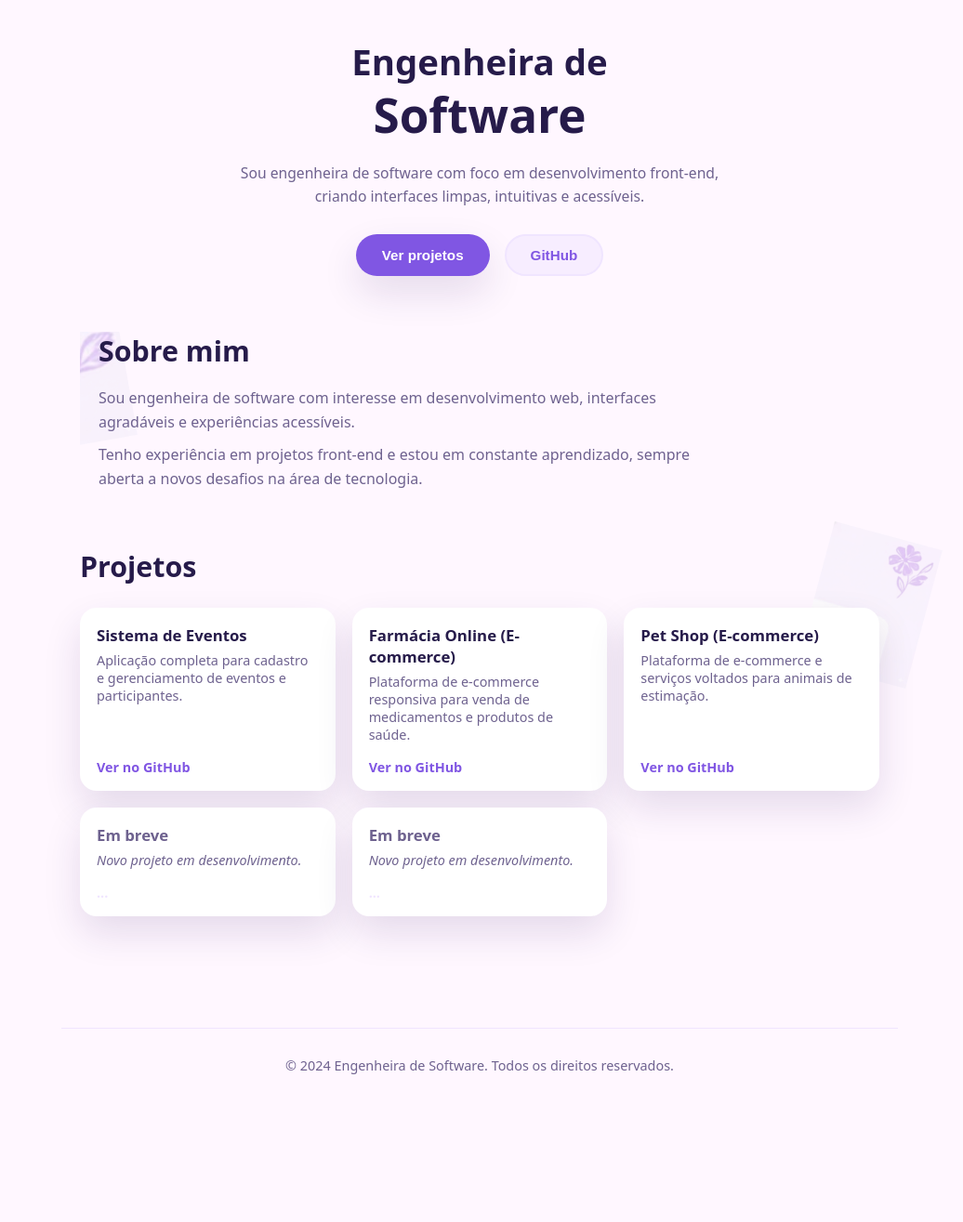
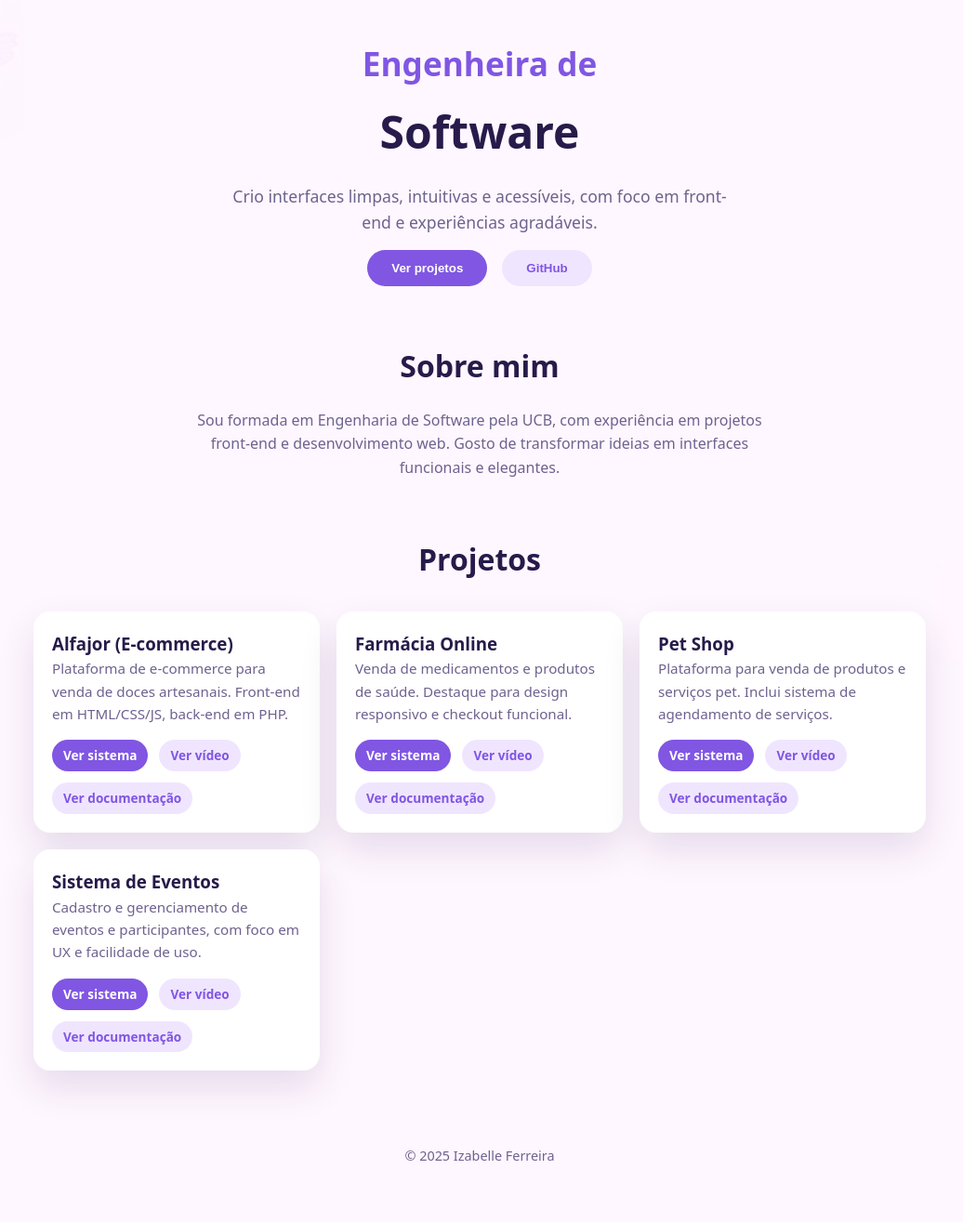
Before and after one commit to izabelle2023/portfolio, a PHP site: page /brfidelizafinal/ in a window 1280 px wide. Shown: the whole page at 93% size, without its empty margins (124-1160 px from the left). Before the commit the page ends 1156 px from the top, so only its background shows below. Run offline with PHP 8.4, Linux system fonts and the light colour scheme.

Commit message:
Atualiza HTML, CSS e JS do portfólio

```diff
--- a/css/portfolio.css
+++ b/css/portfolio.css
@@ -6,287 +6,217 @@
   --text-main: #261b4a;
   --text-muted: #6e628f;
   --radius-lg: 18px;
-  --radius-md: 14px;
   --shadow-soft: 0 18px 40px rgba(44, 18, 91, 0.12);
-  --font-main: system-ui, -apple-system, BlinkMacSystemFont, "Segoe UI", sans-serif;
+  --font-main: 'Poppins', system-ui, sans-serif;
 }
 
-*,
-*::before,
-*::after {
-  box-sizing: border-box;
+* {
   margin: 0;
   padding: 0;
+  box-sizing: border-box;
 }
 
 body {
-  min-height: 100vh;
+  background: var(--bg);
   font-family: var(--font-main);
-  background: var(--bg);
   color: var(--text-main);
-  /* Ajustes para garantir que o footer fique no final */
   display: flex;
-  flex-direction: column;
-  align-items: center;
+  justify-content: center;
+  line-height: 1.6;
+  position: relative;
 }
 
-.container {
+.flores {
+  position: fixed;
+  top: 0;
+  left: 0;
   width: 100%;
-  max-width: 900px;
-  padding: 40px 20px 60px;
-  flex-grow: 1; /* Permite que o container ocupe o espaço restante */
+  height: 100%;
+  background-image: url('img/flor.jpg'), url('img/flor_dois.jpg');
+  background-position: top left, bottom right; /* flores em cantos opostos */
+  background-repeat: no-repeat;
+  background-size: 150px, 150px; /* ajuste o tamanho como preferir */
+  opacity: 0.1; /* bem sutil, não distrai do conteúdo */
+  pointer-events: none; /* não atrapalha cliques */
+  z-index: -1; /* fica atrás do conteúdo */
 }
 
+/* CONTAINER */
+.container {
+  max-width: 1000px;
+  padding: 40px 20px;
+  z-index: 1;
+}
+
+/* HERO */
 .hero {
   text-align: center;
   margin-bottom: 60px;
 }
 
 .hero .tag {
-  font-size: 2.4rem;
+  font-size: 2.2rem;
   font-weight: 800;
-  color: var(--text-main);
+  color: var(--primary);
 }
 
 .hero h1 {
-  font-size: 3.2rem;
-  font-weight: 800;
-  color: var(--text-main);
-  margin-top: -4px;
+  font-size: 3rem;
+  margin: 8px 0;
 }
 
 .subtitle {
   max-width: 560px;
-  margin: 16px auto 28px;
+  margin: 16px auto;
   color: var(--text-muted);
-  line-height: 1.6;
-  font-size: 0.98rem;
+  font-size: 1.1rem;
 }
 
+/* BOTÕES */
 .hero-buttons {
   display: flex;
   justify-content: center;
   gap: 16px;
+  flex-wrap: wrap;
 }
 
 .btn {
   padding: 12px 26px;
   border-radius: 999px;
-  border: 2px solid transparent;
+  border: none;
   font-weight: 600;
-  font-size: 0.95rem;
   cursor: pointer;
-  transition: transform 0.15s ease, box-shadow 0.15s ease, background 0.15s ease,
-    color 0.15s ease, border-color 0.15s ease;
+  transition: all 0.3s ease;
 }
 
 .btn.primary {
   background: var(--primary);
-  color: white;
+  color: #fff;
+}
+
+.btn.primary:hover {
+  transform: translateY(-2px);
   box-shadow: var(--shadow-soft);
 }
 
-.btn.primary:hover {
-  transform: translateY(-1px);
-  box-shadow: 0 20px 45px rgba(44, 18, 91, 0.2);
-}
-
 .btn.ghost {
-  background: transparent;
+  background: var(--primary-soft);
   color: var(--primary);
-  border-color: var(--primary-soft);
-  background-color: #f7edff;
 }
 
 .btn.ghost:hover {
-  background-color: var(--primary-soft);
+  transform: translateY(-2px);
+  box-shadow: var(--shadow-soft);
 }
 
-section {
-  margin-top: 50px;
+/* SOBRE */
+.about {
+  text-align: center;
+  margin-bottom: 60px;
 }
 
-section h2 {
-  font-size: 1.9rem;
-  margin-bottom: 18px;
+.about h2 {
+  font-size: 2rem;
+  margin-bottom: 20px;
 }
 
 .about p {
   max-width: 650px;
+  margin: 12px auto;
   color: var(--text-muted);
-  line-height: 1.6;
-  margin-bottom: 10px;
+  font-size: 1rem;
 }
 
-/* Projetos */
+/* PROJETOS */
+.projects {
+  margin-bottom: 60px;
+}
+
 .projects h2 {
-  margin-bottom: 24px;
+  text-align: center;
+  font-size: 2rem;
+  margin-bottom: 30px;
 }
 
 .projects-grid {
   display: grid;
   gap: 18px;
-  /* CORREÇÃO para alinhar cards de alturas diferentes */
-  align-items: stretch;
 }
 
 @media (min-width: 720px) {
   .projects-grid {
-    grid-template-columns: repeat(3, minmax(0, 1fr));
-    align-items: stretch;
+    grid-template-columns: repeat(2, 1fr);
+  }
+}
+
+@media (min-width: 1024px) {
+  .projects-grid {
+    grid-template-columns: repeat(3, 1fr);
   }
 }
 
 .card {
   background: var(--card-bg);
   border-radius: var(--radius-lg);
-  padding: 18px 18px 16px;
+  padding: 20px;
   box-shadow: var(--shadow-soft);
   display: flex;
   flex-direction: column;
-  justify-content: space-between; /* Empurra o link para o final do card */
+  transition: transform 0.3s ease, box-shadow 0.3s ease;
 }
 
-.card h3 {
-  font-size: 1.05rem;
-  margin-bottom: 6px;
+.card:hover {
+  transform: translateY(-5px);
+  box-shadow: 0 20px 50px rgba(44, 18, 91, 0.2);
 }
 
 .card p {
-  font-size: 0.9rem;
   color: var(--text-muted);
   margin-bottom: 16px;
+  font-size: 0.95rem;
+}
+
+.card-actions {
+  display: flex;
+  gap: 12px;
+  flex-wrap: wrap;
+  margin-top: auto;
 }
 
 .card-link {
+  padding: 6px 12px;
+  border-radius: 999px;
+  background: var(--primary-soft);
+  color: var(--primary);
+  font-size: 0.85rem;
+  text-decoration: none;
   font-weight: 600;
-  font-size: 0.9rem;
-  color: var(--primary);
-  text-decoration: none;
-  /* Garante que o link fique no final do card */
-  margin-top: auto;
+  transition: all 0.3s ease;
+}
+
+.card-link:first-child {
+  background: var(--primary);
+  color: #fff;
 }
 
 .card-link:hover {
-  text-decoration: underline;
+  opacity: 0.85;
 }
 
-/* Estilo para cards vazios/em desenvolvimento */
-.empty-card h3 {
-    color: var(--text-muted);
-}
-
-.empty-card p {
-    font-style: italic;
-}
-
-.empty-card a {
-    visibility: hidden;
-    display: block;
-}
-
-.empty-card .placeholder-link {
-    font-weight: 600;
-    font-size: 0.9rem;
-    color: var(--primary-soft);
-    display: inline-block;
-}
-
-
-/* --- ESTILOS PARA AS FLORES --- */
-
-.about,
-.projects {
-  position: relative;
-}
-
-.about {
-  overflow: hidden;
-  padding-left: 20px;
-}
-
-.flor-um {
-  position: absolute;
-  top: -25px;
-  left: -100px;
-  width: 150px;
-  opacity: 0.8;
-  z-index: -1;
-  transform: rotate(-10deg);
-}
-
-.flor-dois {
-  position: absolute;
-  top: -15px;
-  right: -50px;
-  width: 120px;
-  opacity: 0.8;
-  z-index: -1;
-  transform: rotate(15deg);
-}
-
-/* --- Estilos para o Rodapé (FOOTER) --- */
-
+/* FOOTER */
 .footer {
-    border-top: 1px solid var(--primary-soft);
-    width: 100%;
-    max-width: 900px;
-    margin: 60px auto 0;
-    padding: 30px 20px;
+  margin-top: 60px;
   text-align: center;
   color: var(--text-muted);
   font-size: 0.9rem;
+  padding: 20px 0;
 }
 
-.footer p {
-    margin-bottom: 12px;
+.footer a {
+  color: var(--primary);
+  text-decoration: none;
+  font-weight: 600;
 }
-
-.footer-links {
-    display: flex;
-    justify-content: center;
-    gap: 20px;
+.footer a:hover {
+  text-decoration: underline;
 }
-
-.footer-links .card-link {
-    font-size: 0.9rem;
-}
-
-
-/* Responsivo */
-@media (max-width: 720px) {
-  /* Altera para uma coluna em telas menores que 720px */
-  .projects-grid {
-    grid-template-columns: repeat(1, minmax(0, 1fr));
-  }
-
-  /* Ajusta o posicionamento das flores em mobile */
-  .flor-um {
-    width: 100px;
-    left: -70px;
-    top: -15px;
-  }
-  .flor-dois {
-    width: 80px;
-    right: -40px;
-    top: -10px;
-  }
-
-  .about {
-      padding-left: 0;
-  }
-}
-
-@media (max-width: 600px) {
-  .hero h1 {
-    font-size: 2.4rem;
-  }
-
-  .hero .tag {
-    font-size: 2rem;
-  }
-
-  .container {
-    padding: 32px 16px 50px;
-  }
-}
--- a/index.html
+++ b/index.html
@@ -2,19 +2,22 @@
 <html lang="pt-BR">
   <head>
     <meta charset="UTF-8" />
-    <title>Engenheira de Software</title>
+    <title>Izabelle Ferreira - Engenheira de Software</title>
+    <meta name="viewport" content="width=device-width, initial-scale=1.0" />
     <link rel="stylesheet" href="css/portfolio.css" />
   </head>
 
   <body>
+    <!-- Camada de flores sutis -->
+    <div class="flores"></div>
+
     <main class="container">
       <!-- HERO -->
       <header class="hero">
         <p class="tag">Engenheira de</p>
         <h1>Software</h1>
         <p class="subtitle">
-          Sou engenheira de software com foco em desenvolvimento front-end,
-          criando interfaces limpas, intuitivas e acessíveis.
+          Crio interfaces limpas, intuitivas e acessíveis, com foco em front-end e experiências agradáveis.
         </p>
 
         <div class="hero-buttons">
@@ -25,92 +28,69 @@
 
       <!-- SOBRE -->
       <section class="about">
-        <img
-          src="img/flor.jpg"
-          alt="Ilustração de uma flor"
-          class="flor-um"
-        />
-
         <h2>Sobre mim</h2>
-
         <p>
-          Sou engenheira de software com interesse em desenvolvimento web,
-          interfaces agradáveis e experiências acessíveis.
-        </p>
-
-        <p>
-          Tenho experiência em projetos front-end e estou em constante
-          aprendizado, sempre aberta a novos desafios na área de tecnologia.
+          Sou formada em Engenharia de Software pela UCB, com experiência em projetos front-end e desenvolvimento web. Gosto de transformar ideias em interfaces funcionais e elegantes.
         </p>
       </section>
 
       <!-- PROJETOS -->
       <section class="projects" id="projetos">
-        <img
-          src="img/flor_dois.jpg"
-          alt="Ilustração de flor complementar"
-          class="flor-dois"
-        />
+        <h2>Projetos</h2>
+        <div class="projects-grid">
 
-        <h2>Projetos</h2>
+          <!-- Card Projeto Alfajor -->
+          <article class="card">
+            <h3>Alfajor (E-commerce)</h3>
+            <p>Plataforma de e-commerce para venda de doces artesanais. Front-end em HTML/CSS/JS, back-end em PHP.</p>
+            <div class="card-actions">
+              <a href="alfajor/index.php" target="_blank" class="card-link">Ver sistema</a>
+              <a href="https://www.youtube.com/seu-video-alfajor" target="_blank" class="card-link">Ver vídeo</a>
+              <a href="#" class="card-link">Ver documentação</a>
+            </div>
+          </article>
 
-        <div class="projects-grid">
+          <!-- Card Projeto Farmácia Online -->
+          <article class="card">
+            <h3>Farmácia Online</h3>
+            <p>Venda de medicamentos e produtos de saúde. Destaque para design responsivo e checkout funcional.</p>
+            <div class="card-actions">
+              <a href="#" class="card-link">Ver sistema</a>
+              <a href="https://www.youtube.com/seu-video-farmacia" target="_blank" class="card-link">Ver vídeo</a>
+              <a href="#" class="card-link">Ver documentação</a>
+            </div>
+          </article>
+
+          <!-- Card Projeto Pet Shop -->
+          <article class="card">
+            <h3>Pet Shop</h3>
+            <p>Plataforma para venda de produtos e serviços pet. Inclui sistema de agendamento de serviços.</p>
+            <div class="card-actions">
+              <a href="pet_shop/index.php" class="card-link">Ver sistema</a>
+              <a href="https://www.youtube.com/seu-video-petshop" target="_blank" class="card-link">Ver vídeo</a>
+              <a href="#" class="card-link">Ver documentação</a>
+            </div>
+          </article>
+
+          <!-- Card Projeto Sistema de Eventos -->
           <article class="card">
             <h3>Sistema de Eventos</h3>
-            <p>
-              Aplicação completa para cadastro e gerenciamento de eventos e
-              participantes.
-            </p>
-            <a href="evento/home.php" target="_blank" class="card-link">
-              Ver no GitHub
-            </a>
+            <p>Cadastro e gerenciamento de eventos e participantes, com foco em UX e facilidade de uso.</p>
+            <div class="card-actions">
+              <a href="evento/home.php" class="card-link">Ver sistema</a>
+              <a href="https://www.youtube.com/seu-video-eventos" target="_blank" class="card-link">Ver vídeo</a>
+              <a href="#" class="card-link">Ver documentação</a>
+            </div>
           </article>
 
-          <article class="card">
-            <h3>Farmácia Online (E-commerce)</h3>
-            <p>
-              Plataforma de e-commerce responsiva para venda de medicamentos e
-              produtos de saúde.
-            </p>
-            <a
-              href="farmacia/frontend/app.json"
-              target="_blank"
-              class="card-link"
-            >
-              Ver no GitHub
-            </a>
-          </article>
-
-          <article class="card">
-            <h3>Pet Shop (E-commerce)</h3>
-            <p>
-              Plataforma de e-commerce e serviços voltados para animais de
-              estimação.
-            </p>
-            <a href="pet_shop/index.php" target="_blank" class="card-link">
-              Ver no GitHub
-            </a>
-          </article>
-
-          <article class="card empty-card">
-            <h3>Em breve</h3>
-            <p>Novo projeto em desenvolvimento.</p>
-            <span class="card-link placeholder-link">...</span>
-          </article>
-
-          <article class="card empty-card">
-            <h3>Em breve</h3>
-            <p>Novo projeto em desenvolvimento.</p>
-            <span class="card-link placeholder-link">...</span>
-          </article>
         </div>
       </section>
+
+      <footer class="footer">
+        <p>© 2025 Izabelle Ferreira</p>
+      </footer>
     </main>
 
-    <!-- FOOTER -->
-    <footer class="footer">
-      <p>© 2024 Engenheira de Software. Todos os direitos reservados.</p>
-    </footer>
     <script src="js/portfolio.js"></script>
   </body>
 </html>
```
Also changed, not shown: js/portfolio.js (+10 -11 lines). Lines whose indentation alone changed are shown as unchanged.
